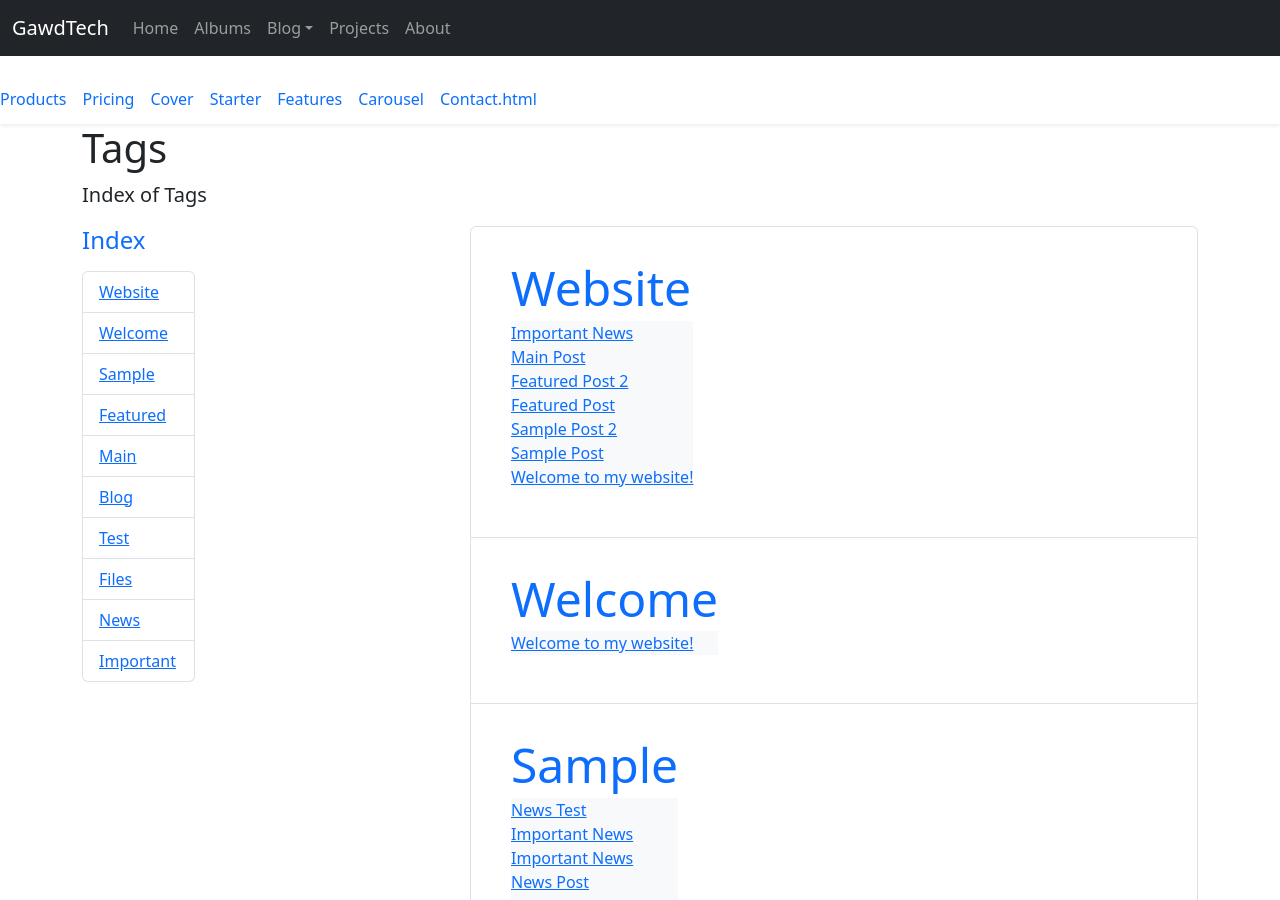
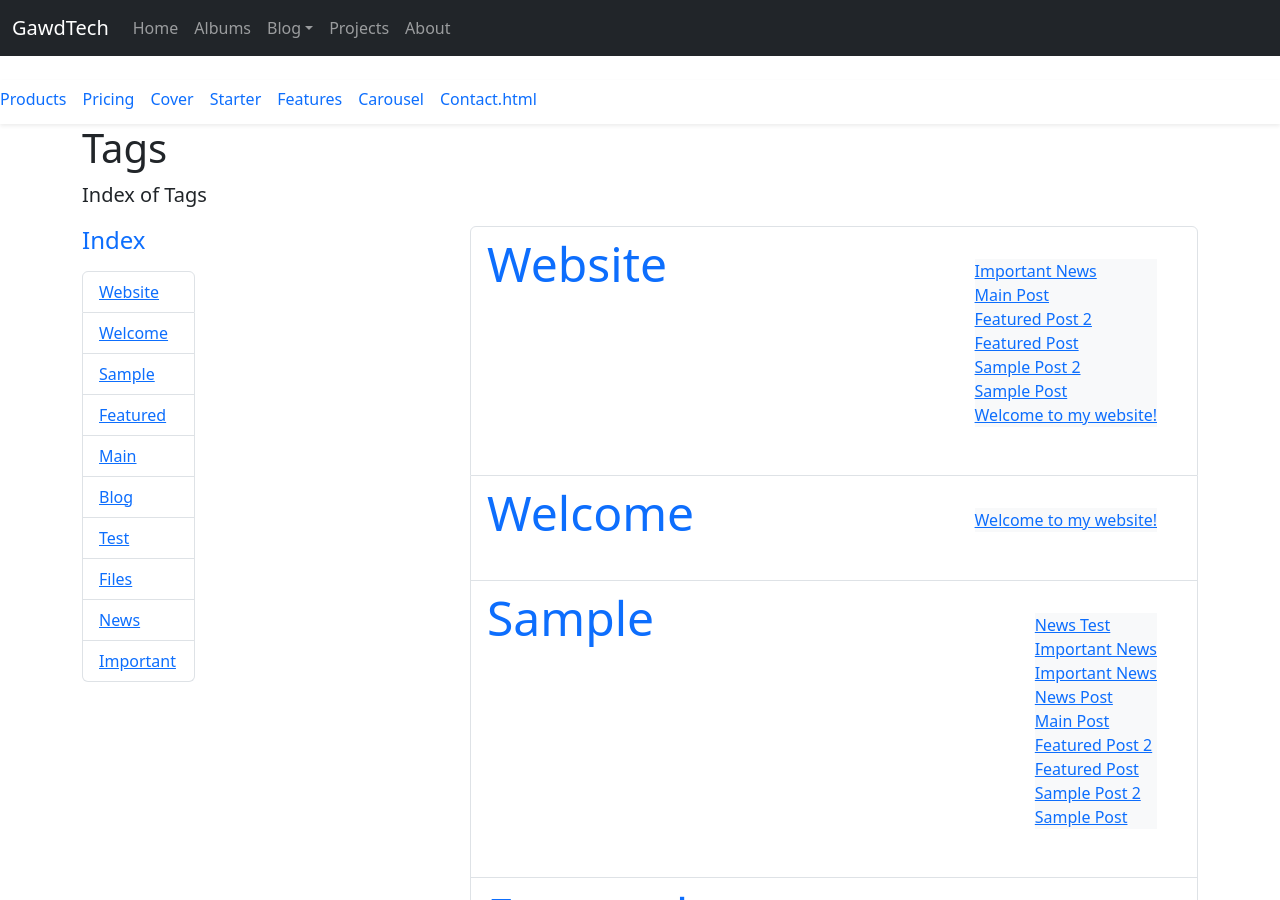
Before and after one commit to CoolV1994/Template-Bootstrap-5, a Jekyll site: the page built from tags.html, in a window 1280 px wide and 900 px high. Built offline with Jekyll 4.4.1, drawn with Linux system fonts in a browser that asks for light colours.

Commit message:
Update tags.html

```diff
--- a/tags.html
+++ b/tags.html
@@ -10,11 +10,11 @@
 <ul class="list-group mb-3 bg-body-tertiary">
 {% for tag in site.tags %}
 
-	<li class="list-group-item d-flex justify-content-between">
-		<div id="{{ tag[0] }}" class="p-4 mb-3 rounded">
-			<h2 class="display-5 link-body-emphasis mb-1">
-				<span class="text-primary">{{ tag[0] | capitalize }}</span>
-			</h2>
+	<li id="{{ tag[0] }}" class="list-group-item d-flex justify-content-between">
+		<h2 class="display-5 link-body-emphasis mb-1">
+			<span class="text-primary">{{ tag[0] | capitalize }}</span>
+		</h2>
+		<div class="p-4 mb-3 rounded">
 			<ul class="list-unstyled bg-body-tertiary">
 {% for post in tag[1] %}
 {% if post.url %}
```
